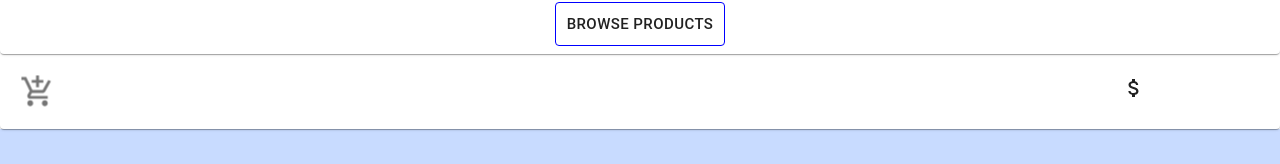
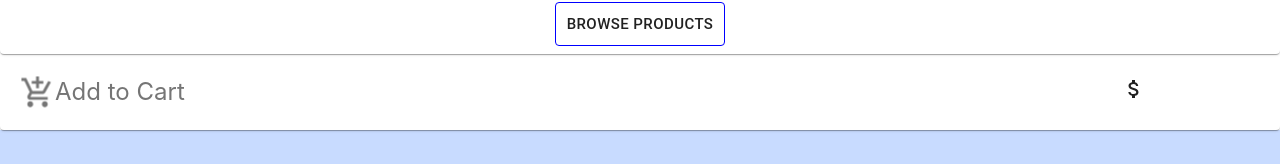
Before and after one commit to okorkov/shop-easy, a React (Create React App) app: page /products/1 in a window 1280 px wide. Shown: the part 511-675 px from the top of the page. Built offline with nearby package versions, Linux system fonts and the light colour scheme; no server answers.

Commit message:
added static.json, added Larger 'add to cart' indicator from single product page

```diff
--- a/src/components/SingleProduct.jsx
+++ b/src/components/SingleProduct.jsx
@@ -61,6 +61,7 @@ class SingleProduct extends Component {
               data: this.state.data
             })}>
               <AddShoppingCartIcon fontSize="large"/>
+              Add to Cart
             </IconButton>
             <h5 className="price-tag"><AttachMoneyIcon  />{this.state.data.price}</h5>
           </CardActions>}
--- /dev/null
+++ b/static.json
@@ -0,0 +1 @@
+{ "root": "build/", "routes": { "/**": "index.html" } }
```
